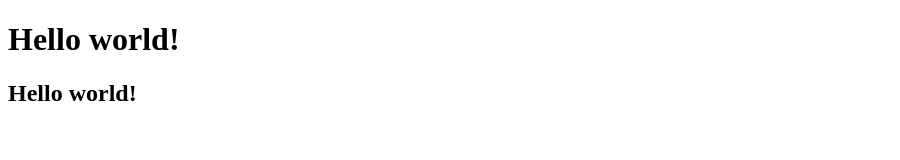
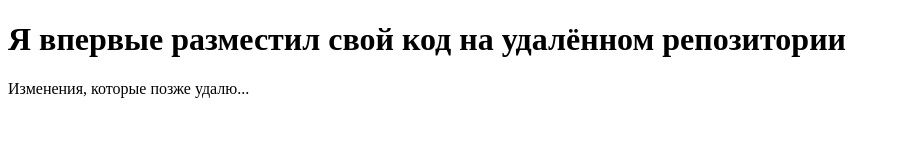
Before and after one commit to Darinalat/test_repo, a plain HTML site: page index.html in a window 1280 px wide. Shown: the whole page, without its empty margins (0-900 px from the left). Drawn offline with Linux system fonts and the light colour scheme.

Commit message:
Ошибочный коммит

```diff
--- a/index.html
+++ b/index.html
@@ -4,11 +4,10 @@
     <meta charset="UTF-8">
     <meta http-equiv="X-UA-Compatible" content="IE=edge">
     <meta name="viewport" content="width=device-width, initial-scale=1.0">
-    <title>Document</title>
+    <title>New git project</title>
 </head>
 <body>
-    <h1>Hello world!</h1>
-    <h2>Hello world!</h2>
-
+    <h1>Я впервые разместил свой код на удалённом репозитории</h1>
+    <p>Изменения, которые позже удалю...</p>
 </body>
 </html>
```
